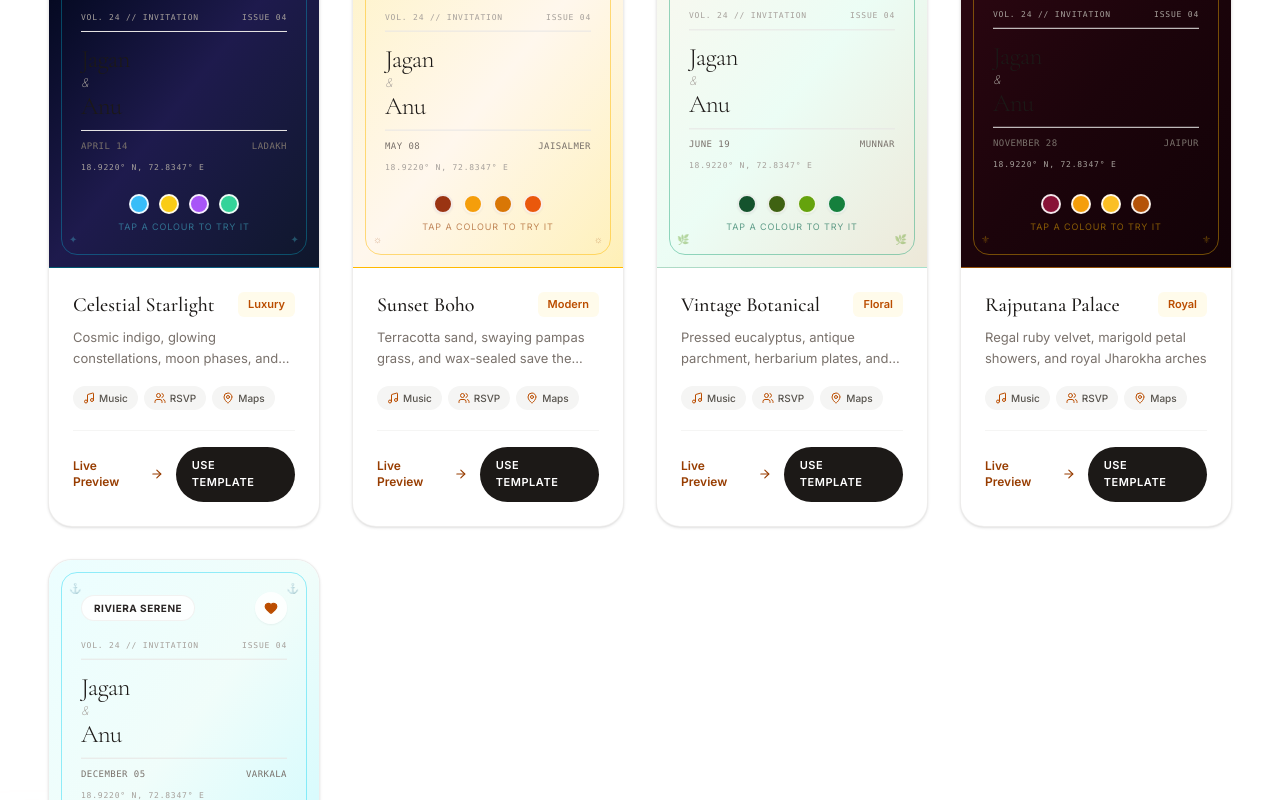
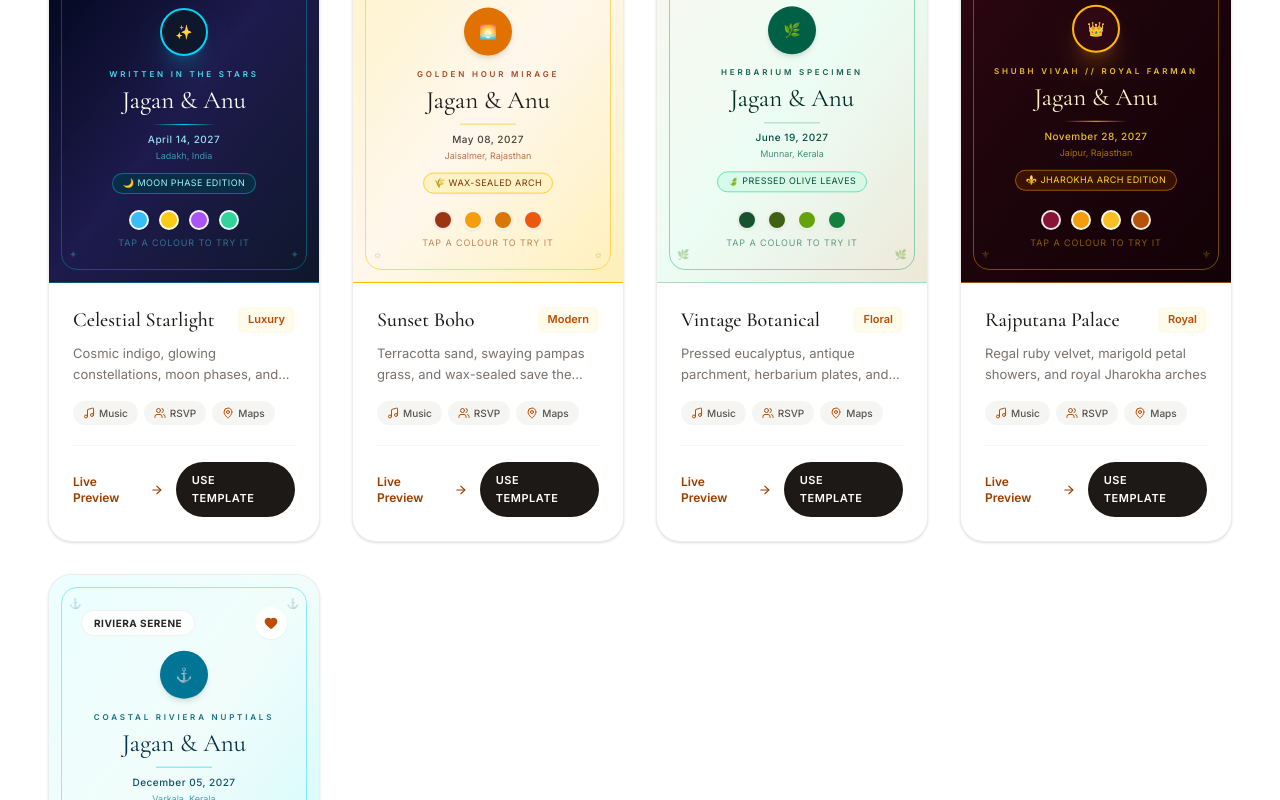
Before and after one commit to jaganprasad093/Forever-wedding-web, a Next.js app: page / in a window 1280 px wide. Shown: the part 5080-5880 px from the top of the page. Built offline with nearby package versions, Linux system fonts and the light colour scheme.

Commit message:
feat: add template preview sections for various wedding themes and clean up celestial template imports

```diff
--- a/src/components/landing/TemplatesPreviewSection.tsx
+++ b/src/components/landing/TemplatesPreviewSection.tsx
@@ -318,6 +318,7 @@ function TemplateCardPreviewContent({
   }
 
   // 4. Minimal Editorial
+  if (template.slug === 'minimal-white') {
     return (
       <div className="text-left w-full px-2">
         <div className="flex items-center justify-between text-[8px] font-mono uppercase tracking-widest text-stone-400 border-b border-stone-200 pb-1.5 mb-3">
@@ -338,6 +339,150 @@ function TemplateCardPreviewContent({
         </div>
         <div className="mt-2 text-[8px] font-mono text-stone-400 uppercase tracking-widest">
           18.9220° N, 72.8347° E
+        </div>
+      </div>
+    )
+  }
+
+  // 5. Celestial Starlight
+  if (template.slug === 'celestial-starlight') {
+    return (
+      <div className="text-center w-full px-1">
+        <div
+          style={accent ? { borderColor: accent } : undefined}
+          className="w-12 h-12 mx-auto rounded-full bg-slate-900 border-2 border-cyan-400 text-cyan-300 flex items-center justify-center text-sm shadow-xl shadow-cyan-500/20 mb-3"
+        >
+          ✨
+        </div>
+        <p className="text-[8px] uppercase tracking-[0.35em] text-cyan-300 font-semibold mb-1 opacity-90">
+          Written in the Stars
+        </p>
+        <h4
+          style={accent ? { color: accent } : undefined}
+          className="font-serif text-2xl sm:text-[25px] font-normal text-white leading-tight mb-2"
+        >
+          {template.sampleGroom.split(' ')[0]} &amp; {template.sampleBride.split(' ')[0]}
+        </h4>
+        <div className="w-16 h-px bg-gradient-to-r from-transparent via-cyan-400 to-transparent mx-auto my-1.5" />
+        <p className="text-[10px] text-cyan-200/90 tracking-wider font-medium">{template.date}</p>
+        <p className="text-[9px] text-cyan-300/60 mt-0.5">{template.venue}</p>
+        <div className="mt-2.5 inline-block text-[9px] uppercase tracking-wider text-cyan-200 bg-cyan-950/80 px-2.5 py-0.5 rounded-full border border-cyan-400/40">
+          🌙 Moon Phase Edition
+        </div>
+      </div>
+    )
+  }
+
+  // 6. Sunset Boho
+  if (template.slug === 'sunset-boho') {
+    return (
+      <div className="text-center w-full px-1">
+        <div
+          style={accent ? { backgroundColor: accent } : undefined}
+          className="w-12 h-12 mx-auto rounded-full bg-amber-600 text-white flex items-center justify-center text-sm shadow-md mb-3"
+        >
+          🌅
+        </div>
+        <p className="text-[8px] uppercase tracking-[0.35em] text-[#9a3412] font-semibold mb-1 opacity-90">
+          Golden Hour Mirage
+        </p>
+        <h4
+          style={accent ? { color: accent } : undefined}
+          className="font-serif text-2xl sm:text-[25px] font-normal text-stone-900 leading-tight mb-2"
+        >
+          {template.sampleGroom.split(' ')[0]} &amp; {template.sampleBride.split(' ')[0]}
+        </h4>
+        <div className="w-14 h-px bg-amber-400 mx-auto my-1.5 opacity-60" />
+        <p className="text-[10px] text-stone-700 tracking-wider font-medium">{template.date}</p>
+        <p className="text-[9px] text-amber-800/70 mt-0.5">{template.venue}</p>
+        <div className="mt-2.5 inline-block text-[9px] uppercase tracking-wider text-amber-900 bg-amber-100 px-2.5 py-0.5 rounded-full border border-amber-300">
+          🌾 Wax-Sealed Arch
+        </div>
+      </div>
+    )
+  }
+
+  // 7. Vintage Botanical
+  if (template.slug === 'vintage-botanical') {
+    return (
+      <div className="text-center w-full px-1">
+        <div
+          style={accent ? { backgroundColor: accent } : undefined}
+          className="w-12 h-12 mx-auto rounded-full bg-emerald-800 text-white flex items-center justify-center text-sm shadow-md mb-3"
+        >
+          🌿
+        </div>
+        <p className="text-[8px] uppercase tracking-[0.35em] text-emerald-900 font-semibold mb-1 opacity-90">
+          Herbarium Specimen
+        </p>
+        <h4
+          style={accent ? { color: accent } : undefined}
+          className="font-serif text-2xl sm:text-[25px] font-normal text-emerald-950 leading-tight mb-2"
+        >
+          {template.sampleGroom.split(' ')[0]} &amp; {template.sampleBride.split(' ')[0]}
+        </h4>
+        <div className="w-14 h-px bg-emerald-700/30 mx-auto my-1.5" />
+        <p className="text-[10px] text-emerald-900 tracking-wider font-medium">{template.date}</p>
+        <p className="text-[9px] text-emerald-800/70 mt-0.5">{template.venue}</p>
+        <div className="mt-2.5 inline-block text-[9px] uppercase tracking-wider text-emerald-900 bg-emerald-100/70 px-2.5 py-0.5 rounded-full border border-emerald-300">
+          🍃 Pressed Olive Leaves
+        </div>
+      </div>
+    )
+  }
+
+  // 8. Rajputana Palace
+  if (template.slug === 'rajputana-palace') {
+    return (
+      <div className="text-center w-full px-1">
+        <div
+          style={accent ? { borderColor: accent } : undefined}
+          className="w-12 h-12 mx-auto rounded-full bg-[#300813] border-2 border-amber-400 text-amber-300 flex items-center justify-center text-sm shadow-xl shadow-amber-500/20 mb-3"
+        >
+          👑
+        </div>
+        <p className="text-[8px] uppercase tracking-[0.35em] text-amber-300 font-semibold mb-1 opacity-90">
+          Shubh Vivah // Royal Farman
+        </p>
+        <h4
+          style={accent ? { color: accent } : undefined}
+          className="font-serif text-2xl sm:text-[25px] font-normal text-amber-100 leading-tight mb-2"
+        >
+          {template.sampleGroom.split(' ')[0]} &amp; {template.sampleBride.split(' ')[0]}
+        </h4>
+        <div className="w-16 h-px bg-gradient-to-r from-transparent via-amber-400 to-transparent mx-auto my-1.5" />
+        <p className="text-[10px] text-amber-300/90 tracking-wider font-medium">{template.date}</p>
+        <p className="text-[9px] text-amber-400/60 mt-0.5">{template.venue}</p>
+        <div className="mt-2.5 inline-block text-[9px] uppercase tracking-wider text-amber-300 bg-amber-950/70 px-2.5 py-0.5 rounded-full border border-amber-500/50">
+          ⚜️ Jharokha Arch Edition
+        </div>
+      </div>
+    )
+  }
+
+  // 9. Ocean Breeze
+  return (
+    <div className="text-center w-full px-1">
+      <div
+        style={accent ? { backgroundColor: accent } : undefined}
+        className="w-12 h-12 mx-auto rounded-full bg-cyan-700 text-white flex items-center justify-center text-sm shadow-md mb-3"
+      >
+        ⚓
+      </div>
+      <p className="text-[8px] uppercase tracking-[0.35em] text-cyan-800 font-semibold mb-1 opacity-90">
+        Coastal Riviera Nuptials
+      </p>
+      <h4
+        style={accent ? { color: accent } : undefined}
+        className="font-serif text-2xl sm:text-[25px] font-normal text-cyan-950 leading-tight mb-2"
+      >
+        {template.sampleGroom.split(' ')[0]} &amp; {template.sampleBride.split(' ')[0]}
+      </h4>
+      <div className="w-14 h-px bg-cyan-400 mx-auto my-1.5 opacity-60" />
+      <p className="text-[10px] text-cyan-900 tracking-wider font-medium">{template.date}</p>
+      <p className="text-[9px] text-cyan-700/70 mt-0.5">{template.venue}</p>
+      <div className="mt-2.5 inline-block text-[9px] uppercase tracking-wider text-cyan-900 bg-cyan-100 px-2.5 py-0.5 rounded-full border border-cyan-300">
+        🌊 Message in a Bottle
       </div>
     </div>
   )
--- a/src/components/wedding/CelestialStarlightTemplate.tsx
+++ b/src/components/wedding/CelestialStarlightTemplate.tsx
@@ -16,27 +16,24 @@ import {
   useReducedMotion,
   useScroll,
   useSpring,
-  useTransform,
   type Variants,
 } from 'framer-motion'
 import {
   MapPin,
   Calendar,
   Clock,
-  Heart,
   ChevronDown,
   ChevronLeft,
   ChevronRight,
   Navigation,
   X,
-  Send,
   CalendarPlus,
   Check,
   Star,
   Moon,
   Sparkles,
 } from 'lucide-react'
-import { WeddingData, MusicItem } from '@/types/wedding'
+import { WeddingData } from '@/types/wedding'
 import { formatDate, formatTime, getCountdown } from '@/lib/utils'
 import RSVPForm from '@/components/rsvp/RSVPForm'
 import WeddingMusicPlayer from './WeddingMusicPlayer'
@@ -45,10 +42,6 @@ type Photo = NonNullable<WeddingData['gallery']>[number]
 type WeddingEvent = NonNullable<WeddingData['events']>[number]
 
 const ease = [0.22, 1, 0.36, 1] as const
-
-const GOLD = '#facc15'
-const CYAN_GLOW = '#38bdf8'
-const NAVY_BG = '#030712'
 
 const SECTION_PAD: React.CSSProperties = {
   padding: 'clamp(5rem, 11vw, 8.5rem) clamp(1.25rem, 5vw, 3rem)',
```
Lines whose indentation alone changed are shown as unchanged.
